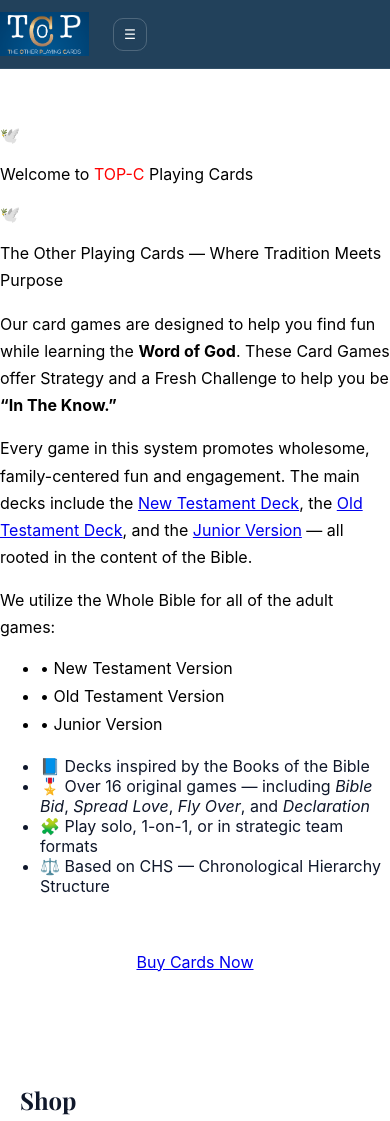
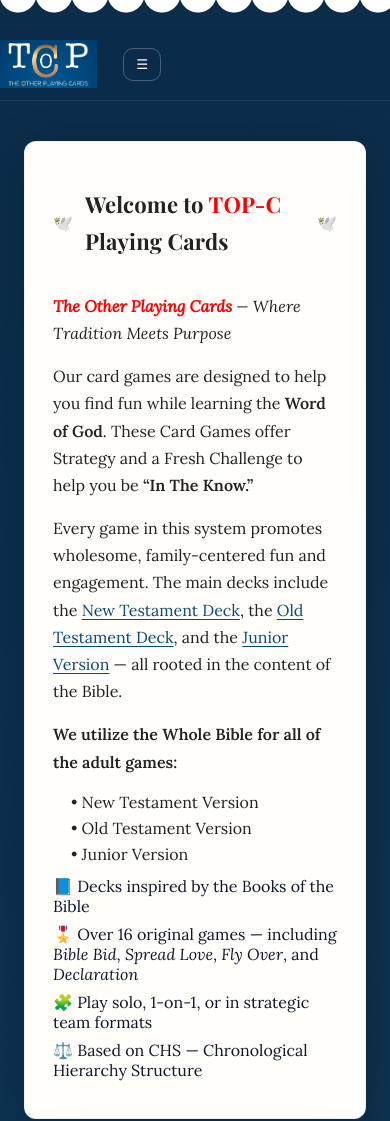
Before and after one commit to VirtuallyMace/TOPC.github.io, a plain HTML site: page index.html in a window 390 px wide. Shown: the top 1121 px of the page. Drawn offline with nearby package versions, Linux system fonts and the light colour scheme.

Commit message:
Update styles.css

```diff
--- a/styles.css
+++ b/styles.css
@@ -1,89 +1,166 @@
 :root{
-  --ink:#0b2d4a;
-  --ink-2:#173f62;
-  --cream:#fffaf0;
-  --accent:#f6c945;      /* CTA color */
-  --paper:#ffffff;
-  --text:#0f172a;        /* default body text */
+  --navy:#0b2d4a;
+  --navy-2:#113b5f;
+  --paper:#fffefb;           /* soft white panel */
+  --ink:#0e172a;             /* body text on paper */
+  --accent-red:#ff0000;      /* bright red accent */
+  --accent-gold:#f6c945;     /* CTA button */
   --muted:#5b6b80;
-  --ring:rgba(11,45,74,.12);
-  --radius:16px;
+  --ring:rgba(11,45,74,.14);
+  --radius:18px;
 }
+
 *{box-sizing:border-box}
 html,body{margin:0;padding:0}
+html{scroll-behavior:smooth}
 body{
-  font-family:Inter,system-ui,-apple-system,Segoe UI,Roboto,Arial,sans-serif;
-  color:var(--text);
-  background:#ffffff; /* white page background */
+  font-family:Lora, Georgia, "Times New Roman", serif;
+  color:var(--ink);
+  background:linear-gradient(180deg,var(--navy) 0,var(--navy-2) 65%, var(--navy) 100%);
 }
 
-/* Layout helpers */
-.container{max-width:1120px;margin:0 auto;padding:0 20px}
-.section{padding:72px 0}
+/* Containers & sections */
+.container{max-width:1200px;margin:0 auto;padding:0 24px}
+.section{padding:84px 0}
+
+/* Scallop borders */
+.scallop{height:28px}
+.scallop-top{
+  background:
+    radial-gradient(circle at 18px -6px, #ffffff 18px, transparent 19px) 0 0 / 36px 28px repeat-x;
+}
+.scallop-bottom{
+  background:
+    radial-gradient(circle at 18px 34px, #ffffff 18px, transparent 19px) 0 0 / 36px 28px repeat-x;
+}
 
 /* Header */
 .site-header{
-  position:sticky;top:0;z-index:20;
-  background:rgba(11,45,74,.9);backdrop-filter:saturate(180%) blur(6px);
+  position:sticky;top:0;z-index:30;
+  background:rgba(11,45,74,.92);backdrop-filter:saturate(130%) blur(6px);
   border-bottom:1px solid rgba(255,255,255,.08);
 }
 .header-inner{display:flex;align-items:center;gap:16px;padding:12px 0}
-.brand-logo{height:44px;width:auto;display:block}
+.brand-logo{height:48px;width:auto;display:block}
 .brand-logo.small{height:32px}
-.main-nav{margin-left:auto;display:flex;gap:24px}
-.main-nav a{color:#e6edf7;text-decoration:none;font-weight:600}
-.cta{
-  margin-left:16px;border:0;border-radius:999px;padding:10px 16px;font-weight:700;
-  background:var(--accent); color:#1b1b1b; cursor:pointer; box-shadow:0 6px 20px var(--ring)
+.main-nav{margin-left:auto;display:flex;gap:28px}
+.main-nav a{color:#e6edf7;text-decoration:none;font-weight:600;letter-spacing:.2px}
+.main-nav a:hover{opacity:.85}
+.nav-toggle{display:none;margin-left:10px;background:transparent;border:1px solid rgba(255,255,255,.25);color:#fff;border-radius:10px;padding:8px 12px;cursor:pointer}
+
+/* Hero layout */
+.hero{padding:40px 0 64px}
+.hero-grid{
+  display:grid;grid-template-columns:1.2fr .8fr;gap:40px;align-items:start;
 }
-.nav-toggle{display:none;margin-left:8px;background:transparent;border:1px solid rgba(255,255,255,.2);color:#fff;border-radius:10px;padding:8px 10px;cursor:pointer}
 
-/* Hero (Home) — black text + red accent exactly as requested */
-.hero{background:#ffffff}
-.hero-grid{display:grid;grid-template-columns:1.2fr .8fr;gap:40px;align-items:center;min-height:68vh;padding:56px 0 40px}
-.kicker{font-weight:700;letter-spacing:.3px;margin:0 0 6px;color:#000}
-.brand-accent{color:#ff0000}         /* bright red */
-.hero h1{font-family:"Playfair Display",serif;font-weight:700;line-height:1.15;margin:6px 0 16px;color:#000}
-.hero p{color:#000;line-height:1.7}
-.bullets{margin:14px 0 22px;color:#000}
-.bullets li{margin:8px 0}
-.hero-ctas{display:flex;gap:12px;flex-wrap:wrap}
+/* Left paper panel */
+.paper{
+  background:var(--paper);
+  border-radius:12px;
+  box-shadow:0 14px 50px rgba(0,0,0,.22);
+  border:1px solid rgba(0,0,0,.06);
+}
+.paper-inner{padding:28px 28px 30px}
+.welcome-row{display:flex;align-items:center;justify-content:center;gap:12px;margin-bottom:10px}
+.flourish{filter:grayscale(20%)}
+.welcome{
+  margin:0;
+  font-family:"Playfair Display", serif;
+  font-weight:700;
+  font-size:22px;
+  color:#111;
+  letter-spacing:.2px;
+}
+.brand-accent{color:var(--accent-red)}
+.tagline{
+  margin:4px 0 20px;
+  font-style:italic;
+  color:#222;
+}
+.tagline .red{color:var(--accent-red); font-weight:600}
 
-/* Right-side visual placeholder */
-.hero-art{display:flex;justify-content:center}
-.card-stack{position:relative;width:320px;height:420px}
-.card-stack .card{position:absolute;top:40px;left:40px;width:240px;height:340px;border-radius:20px;background:var(--cream);border:1px solid rgba(11,45,74,.06)}
+.paper p{line-height:1.7;color:#222;margin:16px 0}
+.paper a{color:#0c4a6e;text-underline-offset:3px}
+.minihead{margin-top:18px;margin-bottom:8px;font-weight:600}
+
+.bullets{margin:0 0 8px 2px;padding-left:16px;color:#222}
+.bullets li{list-style:none;margin:6px 0}
+
+.benefits{margin:12px 0 0 0;padding-left:0}
+.benefits li{list-style:none;margin:8px 0}
+
+/* Right visual column */
+.hero-art{display:flex;flex-direction:column;align-items:center;gap:26px}
+.hero-img{
+  width:100%;
+  max-width:540px;
+  aspect-ratio:16/11;
+  object-fit:cover;
+  border-radius:10px;
+  background:#0d3758;
+  box-shadow:0 25px 70px rgba(0,0,0,.35), inset 0 0 0 2px rgba(255,255,255,.06);
+  border:1px solid rgba(255,255,255,.08);
+}
+.cta-large{
+  display:inline-block;
+  background:var(--accent-gold);
+  color:#16212e;
+  text-decoration:none;
+  font-weight:800;
+  padding:16px 28px;
+  border-radius:999px;
+  box-shadow:0 10px 30px var(--ring), inset 0 -2px 0 rgba(0,0,0,.2);
+  border:1px solid rgba(0,0,0,.12);
+}
 
 /* Shop */
-.shop{background:var(--paper);border-radius:40px 40px 0 0}
-.shop h2{font-family:"Playfair Display",serif;margin:0 0 8px}
-.subhead{color:var(--muted);margin:0 0 22px}
+.shop{
+  background:#ffffff;
+  border-radius:40px 40px 0 0;
+  box-shadow:0 -10px 40px rgba(0,0,0,.18);
+}
+.shop h2{
+  font-family:"Playfair Display", serif;
+  font-size:34px;margin:0 0 8px;color:#0f1a2e
+}
+.subhead{color:#5b6b80;margin:0 0 22px}
 .product-grid{display:grid;grid-template-columns:repeat(5,1fr);gap:20px}
 @media (max-width:1100px){.product-grid{grid-template-columns:repeat(3,1fr)}}
 @media (max-width:720px){.product-grid{grid-template-columns:repeat(2,1fr)}}
 @media (max-width:480px){.product-grid{grid-template-columns:1fr}}
+
 .product-card{
-  background:#fff;border-radius:var(--radius);box-shadow:0 10px 30px rgba(0,0,0,.06);
-  padding:14px;border:1px solid rgba(11,45,74,.06);display:flex;flex-direction:column;gap:10px
+  background:#fff;border-radius:12px;
+  border:1px solid rgba(11,45,74,.08);
+  box-shadow:0 12px 30px rgba(0,0,0,.06);
+  padding:14px;display:flex;flex-direction:column;gap:10px
 }
 .product-media{
-  height:160px;border-radius:12px;background:linear-gradient(135deg,#fff7da,#f0eddc);
+  height:160px;border-radius:10px;
+  background:
+    radial-gradient(circle at 28% 28%, #fff4b6 0 26%, transparent 27%) top left/60% 60% no-repeat,
+    linear-gradient(135deg,#fff7da,#f0eddc);
   border:1px solid rgba(11,45,74,.08)
 }
 .product-card h3{margin:4px 0 0}
 .product-card p{margin:0 0 8px;color:#44556a}
 .btn{
-  align-self:flex-start;background:var(--ink);color:#fff;border:0;border-radius:10px;padding:10px 12px;font-weight:700;cursor:pointer
+  align-self:flex-start;background:var(--navy);color:#fff;border:0;border-radius:10px;padding:10px 12px;font-weight:700;cursor:pointer
 }
 
 /* About */
 .about{background:linear-gradient(180deg,#ffffff 0,#f7fbff 100%)}
 .about-grid{display:grid;grid-template-columns:1.3fr .7fr;gap:28px}
-.about-callout{background:#0f2944;color:#e9f2ff;padding:20px;border-radius:16px;border:1px solid rgba(255,255,255,.08)}
-.about-callout h3{margin-top:0;font-family:"Playfair Display",serif}
+.about-callout{
+  background:#0f2944; color:#e9f2ff; padding:20px;border-radius:12px;border:1px solid rgba(255,255,255,.08)
+}
+.about h2{font-family:"Playfair Display",serif}
 
 /* Footer */
-.site-footer{background:#08243c;color:#cfe0ff;padding:28px 0;border-top:1px solid rgba(255,255,255,.08)}
+.site-footer{
+  background:#08243c;color:#cfe0ff;padding:28px 0;border-top:1px solid rgba(255,255,255,.08)
+}
 .footer-grid{display:grid;grid-template-columns:1fr auto auto;gap:24px;align-items:center}
 .foot-links a{color:#cfe0ff;text-decoration:none;margin-right:16px}
 .foot-links a:hover{opacity:.85}
@@ -93,11 +170,9 @@ body{
 @media (max-width:900px){
   .nav-toggle{display:block}
   .main-nav{
-    position:absolute;right:20px;top:68px;background:#0d3354;border:1px solid rgba(255,255,255,.12);
+    position:absolute;right:24px;top:74px;background:#0d3354;border:1px solid rgba(255,255,255,.12);
     border-radius:12px;padding:10px;display:none;flex-direction:column;gap:10px
   }
   .main-nav.open{display:flex}
-  .cta{display:none}
   .hero-grid{grid-template-columns:1fr}
-  .about-grid{grid-template-columns:1fr}
 }
```
